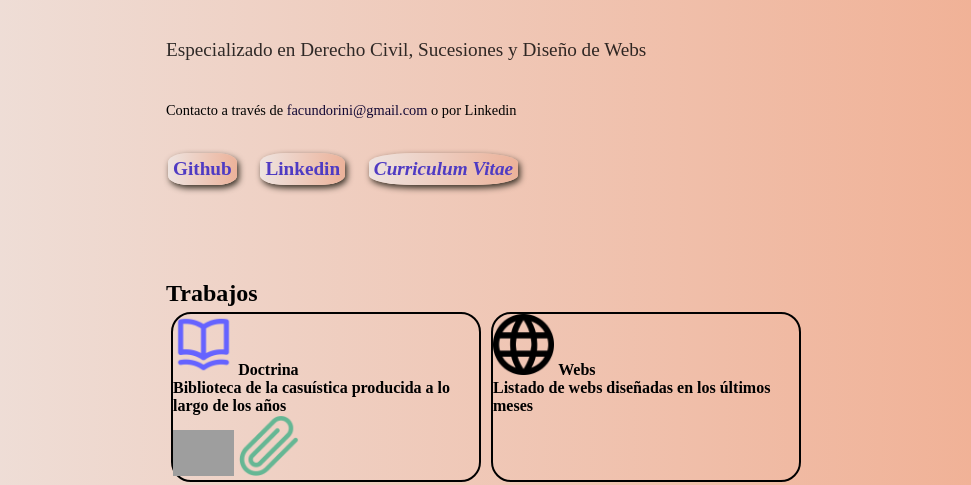
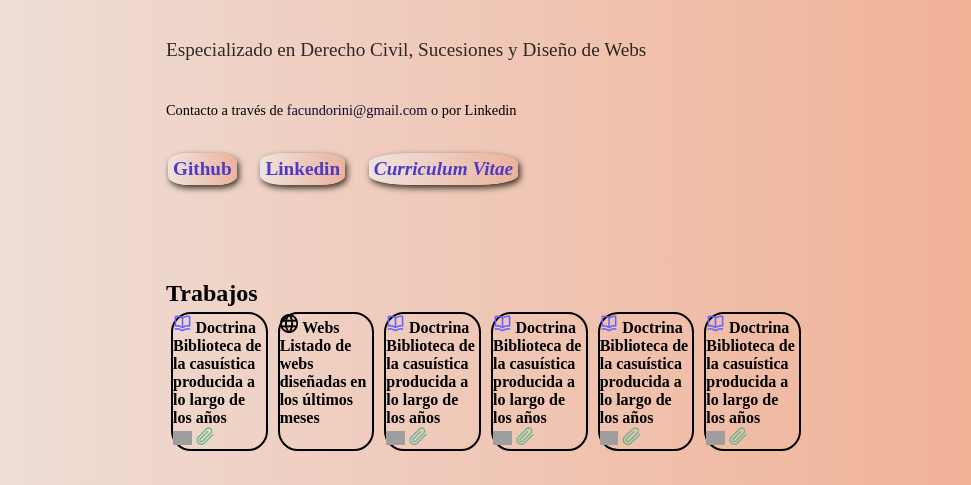
Before and after one commit to GranKuroq/Portfolio, a plain HTML site: page portfolio.html in a window 1280 px wide. Shown: the part 250-735 px from the top of the page, without its empty margins (154-1125 px from the left). Drawn offline with Linux system fonts and the light colour scheme; grey boxes are pictures that could not be loaded.

Commit message:
commit tercero

```diff
--- a/portfolio.html
+++ b/portfolio.html
@@ -51,6 +51,34 @@
             <img src="" alt="">
             <img src="" alt="">
         </div>
+        <div class="chart">
+            <img src="img/book_icon.png" alt="book_icon">
+            <strong>Doctrina</strong>
+            <p>Biblioteca de la casuística producida a lo largo de los años</p>
+            <img id="imgmilei" src="https://fotos.perfil.com/2023/08/26/milei-dinamita-1640063.jpg" alt="imagen de cliente">
+            <img src="img/clip_icon.png" alt="Adjuntar">
+        </div>
+        <div class="chart">
+            <img src="img/book_icon.png" alt="book_icon">
+            <strong>Doctrina</strong>
+            <p>Biblioteca de la casuística producida a lo largo de los años</p>
+            <img id="imgmilei" src="https://fotos.perfil.com/2023/08/26/milei-dinamita-1640063.jpg" alt="imagen de cliente">
+            <img src="img/clip_icon.png" alt="Adjuntar">
+        </div>
+        <div class="chart">
+            <img src="img/book_icon.png" alt="book_icon">
+            <strong>Doctrina</strong>
+            <p>Biblioteca de la casuística producida a lo largo de los años</p>
+            <img id="imgmilei" src="https://fotos.perfil.com/2023/08/26/milei-dinamita-1640063.jpg" alt="imagen de cliente">
+            <img src="img/clip_icon.png" alt="Adjuntar">
+        </div>
+        <div class="chart">
+            <img src="img/book_icon.png" alt="book_icon">
+            <strong>Doctrina</strong>
+            <p>Biblioteca de la casuística producida a lo largo de los años</p>
+            <img id="imgmilei" src="https://fotos.perfil.com/2023/08/26/milei-dinamita-1640063.jpg" alt="imagen de cliente">
+            <img src="img/clip_icon.png" alt="Adjuntar">
+        </div>
     </row>
     </section>
     <section>
```
